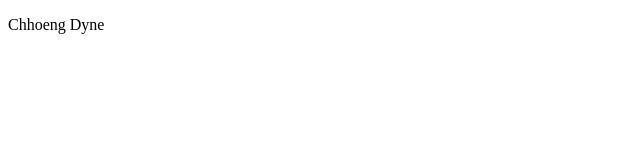
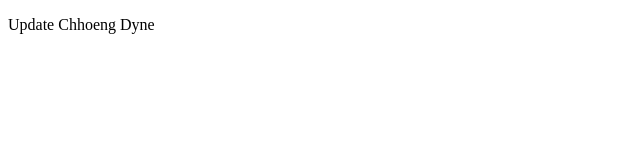
Before and after one commit to ChhoengDyne/git-and-github-tutorial, a plain HTML site: page index.html in a window 1280 px wide. Shown: the full height of the page, 0-640 px from the left. Drawn offline with Linux system fonts and the light colour scheme.

Commit message:
Updated text

```diff
--- a/index.html
+++ b/index.html
@@ -7,6 +7,6 @@
   <title>Css Crashcourse</title>
 </head>
 <body>
-  <p>Chhoeng Dyne</p>
+  <p>Update Chhoeng Dyne</p>
 </body>
 </html>
```
